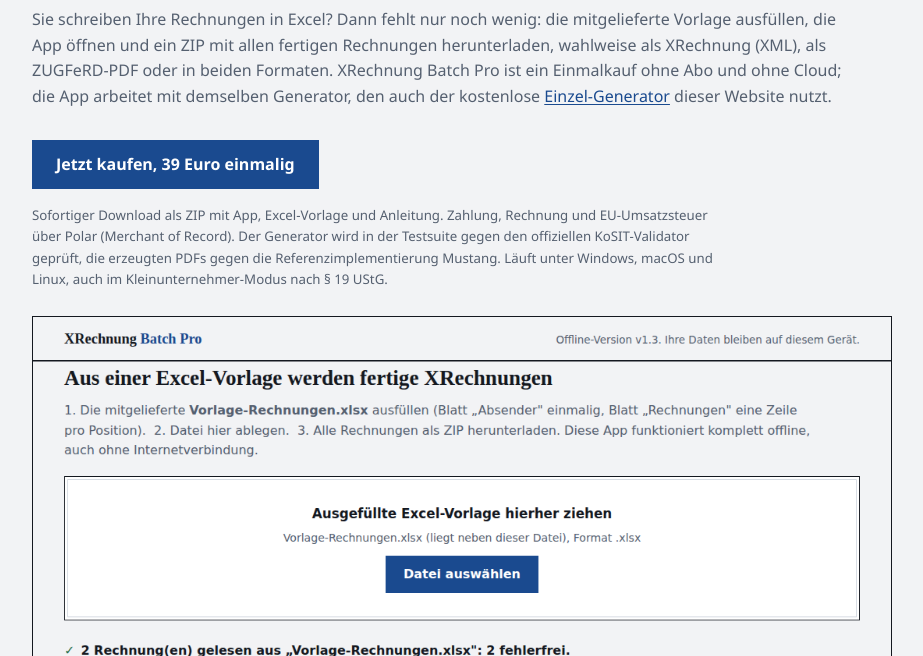
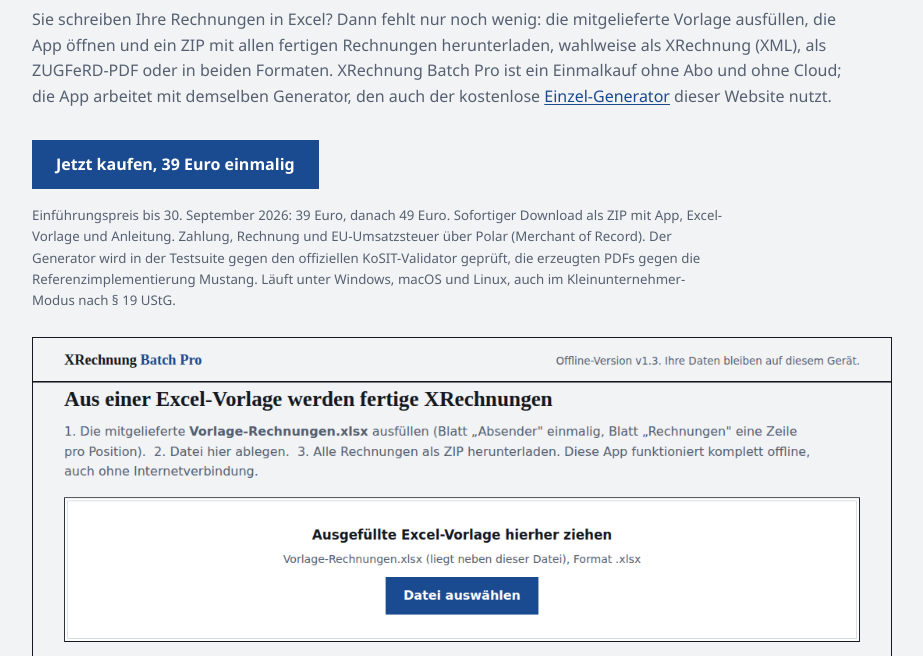
Before and after one commit to AyyoubAha/e-rechnung-viewer, a website: page docs/batch-pro.html in a window 1280 px wide. Shown: the part 144-800 px from the top of the page, without its empty margins (178-1101 px from the left). Drawn offline with Linux system fonts and the light colour scheme.

Commit message:
Einfuehrungspreis bis 30.09.2026 auf Kaufflaechen (danach 49 Euro)

```diff
--- a/docs/batch-pro.html
+++ b/docs/batch-pro.html
@@ -55,7 +55,8 @@
   <div class="kaufzeile">
     <a class="cta" href="https://buy.polar.sh/polar_cl_qEeLe1lpkVM3aD0yL3wSXEp8B2E0nU9ssTTAA2koqW0">Jetzt kaufen, 39 Euro einmalig</a>
   </div>
-  <p class="zusatz">Sofortiger Download als ZIP mit App, Excel-Vorlage und Anleitung. Zahlung,
+  <p class="zusatz">Einführungspreis bis 30. September 2026: 39 Euro, danach 49 Euro.
+  Sofortiger Download als ZIP mit App, Excel-Vorlage und Anleitung. Zahlung,
   Rechnung und EU-Umsatzsteuer über Polar (Merchant of Record). Der Generator wird in der
   Testsuite gegen den offiziellen KoSIT-Validator geprüft, die erzeugten PDFs gegen die
   Referenzimplementierung Mustang. Läuft unter Windows, macOS und Linux, auch im
```
Also changed, not shown: docs/erstellen.html (+2 -1 lines).
